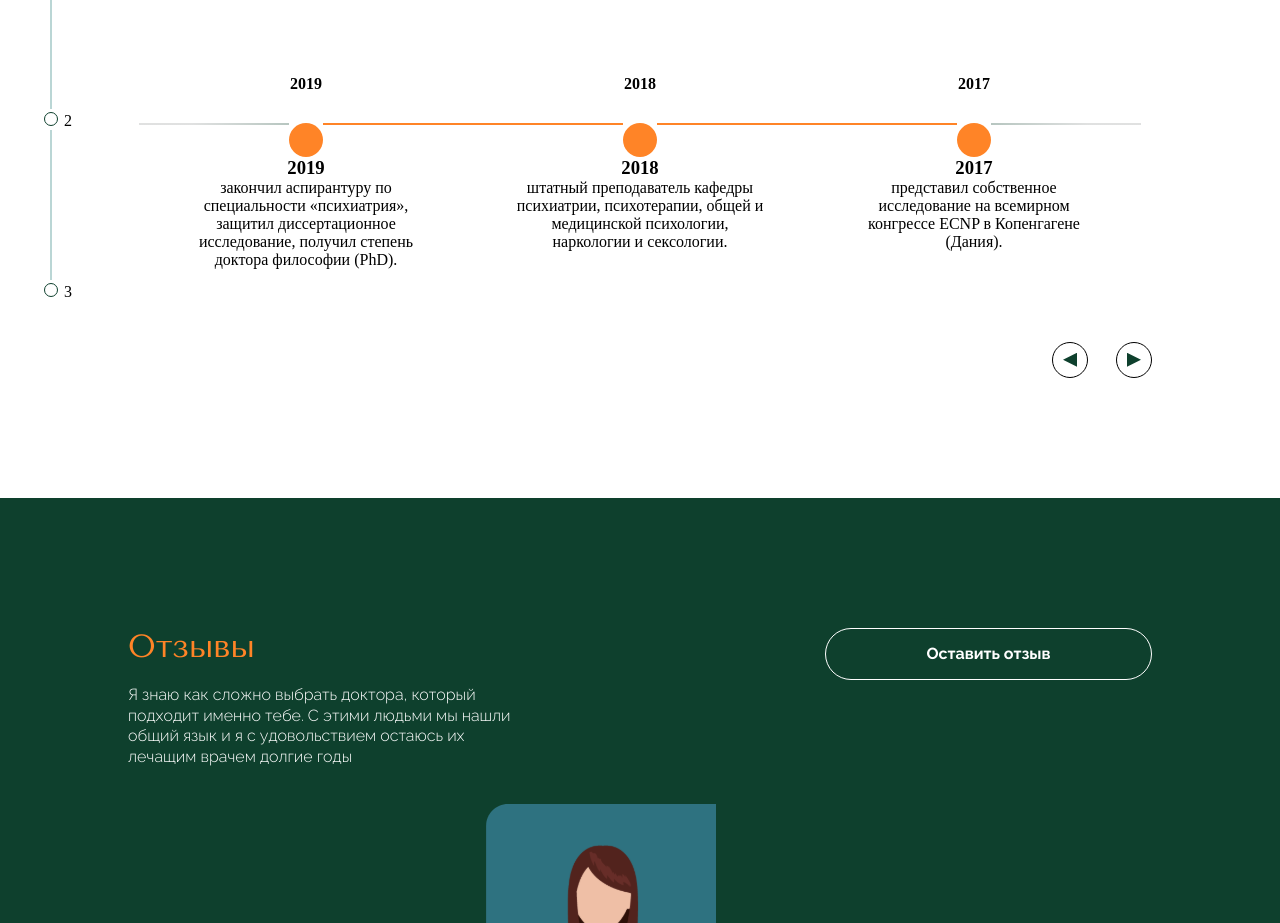
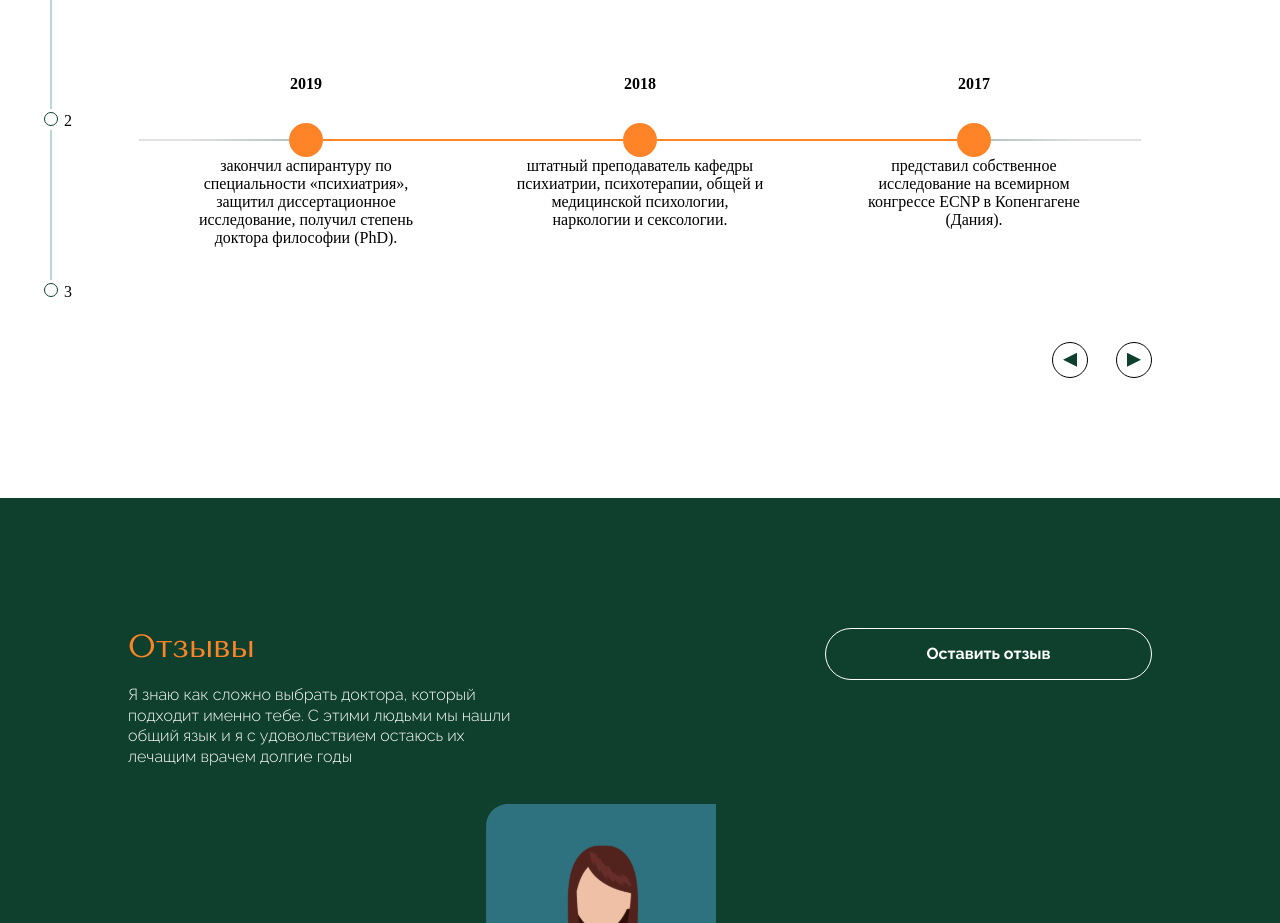
Before and after one commit to iamZlatika/gorodokin, a React app: page / in a window 1280 px wide. Shown: the part 2660-3583 px from the top of the page. Built offline with nearby package versions, Linux system fonts and the light colour scheme.

Commit message:
add fixes

```diff
--- a/src/components/dot/index.tsx
+++ b/src/components/dot/index.tsx
@@ -18,7 +18,6 @@ transform: translateX(0);
 const Dot = () => {
     return (
         <DotStyled>
-
         </DotStyled>
     )
 }
--- a/src/data/navigation.ts
+++ b/src/data/navigation.ts
@@ -1,6 +1,6 @@
 export const NAV_ITEMS_RUS = [
     {label: "Обо мне", id: "about_me"},
-    {label: "Сертификаты", id: "sertificates"},
+    {label: "Сертификаты", id: "certificates"},
     {label: "Отзывы", id: "reviews"} ,
     {label: "Контакты", id: "contacts"},
     ]
--- a/src/sections/certificates/index.tsx
+++ b/src/sections/certificates/index.tsx
@@ -52,10 +52,14 @@ align-items: center;
 .cert-pic{
     display: flex;
     flex-direction: row;
+    align-items: center;
    }
 .cert-text{
     max-width: 250px;
     text-align: center;
+    h3{
+        display: none;
+    }
 }
 }
 }
@@ -71,7 +75,8 @@ align-items: center;
     /* height: auto; */
 
     .cert-text{
-        width: 180px    }
+        width: 180px
+    }
 }
 @media(max-width: 820px){
      height: auto;
@@ -126,21 +131,21 @@ align-items: center;
     .sert-title{
         width: auto;
     }
+
 }
 `
 
 const Certificate = () => {
     const [certificates, setCertificates] = useState(CERTIFICATES)
     return (
-        <CertificateWrapper id="sertificates">
+        <CertificateWrapper id="certificates">
             <div className="sert-title">
                 <h2>Сертификаты</h2>
             </div>
             <NumberLine />
             <div className="time_line">
                 {certificates.map((cert, idx) => cert.status &&
-                    <div
-                        className="cert-item"
+                    <div className="cert-item"
                         key={idx}>
                         <h4>{cert.year}</h4>
                         <div className="cert-pic">
```
